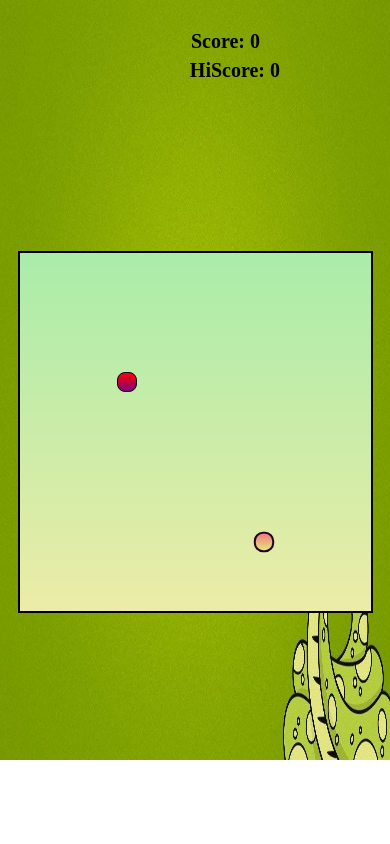
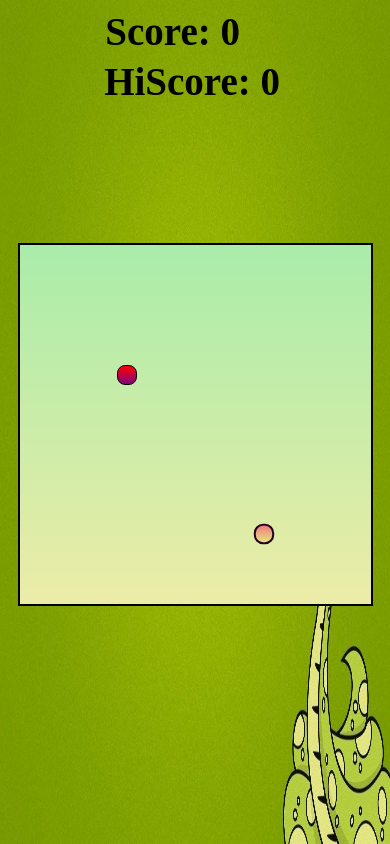
Before and after one commit to KarthikPenugonda2003/SnakeGame, a plain HTML site: page index.html in a window 390 px wide. Drawn offline with Linux system fonts and the light colour scheme; a web font is replaced by a local one.

Commit message:
css commit

```diff
--- a/css/style.css
+++ b/css/style.css
@@ -40,6 +40,7 @@
     display: grid;
     grid-template-rows: repeat(18, 1fr);
     grid-template-columns: repeat(18, 1fr);
+    margin-top:5px;
 }
 
 .head{
@@ -61,26 +62,26 @@
     border-radius: 8px;
 }
 
-@media (max-width: 420px) {
+@media (max-width: 300px) {
     .body {
-        height: 100%;
+        height: 90vh;
         background-size: 100vw 90vh;
         overflow: hidden;
     }
 
     #scoreBox {
-        top: 30px;
+        top: 20px;
         right: 130px;
         font-size: 20px;
     }
 
     #hiscoreBox {
-        top: 59px;
+        top: 50px;
         right: 110px;
         font-size: 20px;
     }
 
     #board{
-        margin-top : 20px;
+        margin-top : 5px;
     }
 }
```
